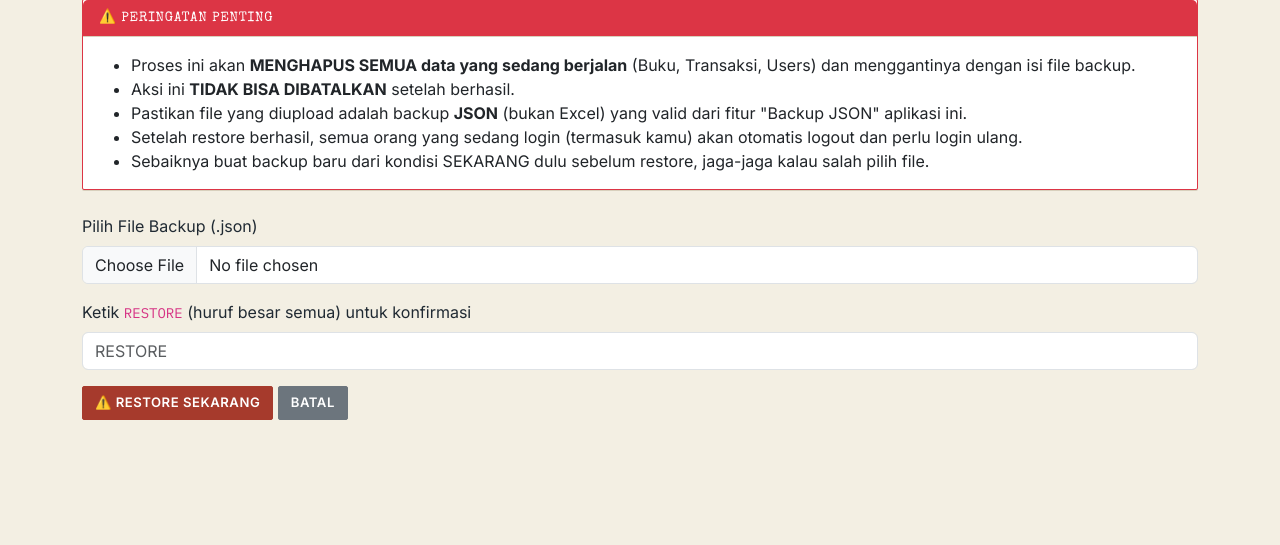
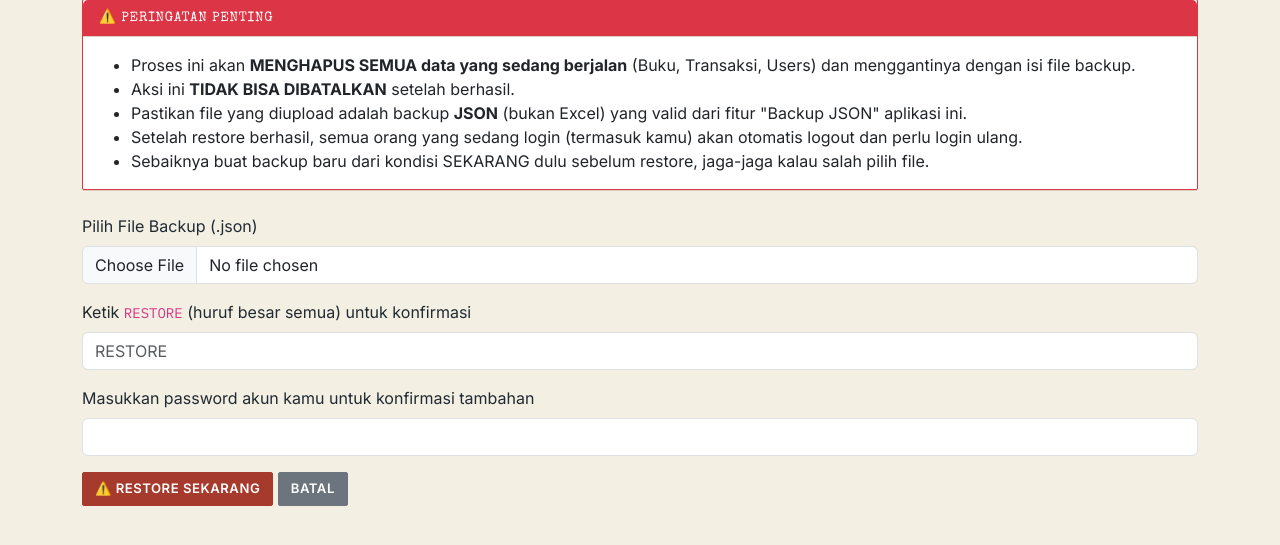
Before and after one commit to echsanaji-cell/inventory-gudang, a Flask app: page /admin/restore in a window 1280 px wide. Shown: the part 187-732 px from the top of the page. Run offline with Flask 3, Linux system fonts and the light colour scheme; the visitor is signed in with stand-in values (Sample User, id 1); some libraries are stand-ins or nearby versions.

Commit message:
Tambah konfirmasi password untuk fitur Restore backup

```diff
--- a/app.py
+++ b/app.py
@@ -2123,10 +2123,22 @@ def cron_backup_otomatis():
 def restore_backup():
     if request.method == 'POST':
         konfirmasi = request.form.get('konfirmasi', '').strip()
+        password_konfirmasi = request.form.get('password_konfirmasi', '')
         file = request.files.get('file_backup')
 
         if konfirmasi != 'RESTORE':
             flash('Ketik "RESTORE" persis (huruf besar semua) untuk konfirmasi.', 'danger')
+            return render_template('admin/restore.html')
+
+        conn_cek = get_db_connection()
+        cur_cek = conn_cek.cursor()
+        cur_cek.execute("SELECT password_hash FROM users WHERE id = %s", (session['user_id'],))
+        user_sekarang = cur_cek.fetchone()
+        cur_cek.close()
+        conn_cek.close()
+
+        if not user_sekarang or not check_password_hash(user_sekarang['password_hash'], password_konfirmasi):
+            flash('Password konfirmasi salah.', 'danger')
             return render_template('admin/restore.html')
 
         if not file or file.filename == '':
--- a/templates/admin/restore.html
+++ b/templates/admin/restore.html
@@ -26,6 +26,10 @@
         <label class="form-label">Ketik <code>RESTORE</code> (huruf besar semua) untuk konfirmasi</label>
         <input type="text" name="konfirmasi" class="form-control" required placeholder="RESTORE">
     </div>
+    <div class="mb-3">
+        <label class="form-label">Masukkan password akun kamu untuk konfirmasi tambahan</label>
+        <input type="password" name="password_konfirmasi" class="form-control" required>
+    </div>
     <button type="submit" class="btn btn-danger" onclick="return confirm('Yakin? Semua data saat ini akan diganti dan TIDAK BISA dibatalkan.');">
         ⚠️ Restore Sekarang
     </button>
```
